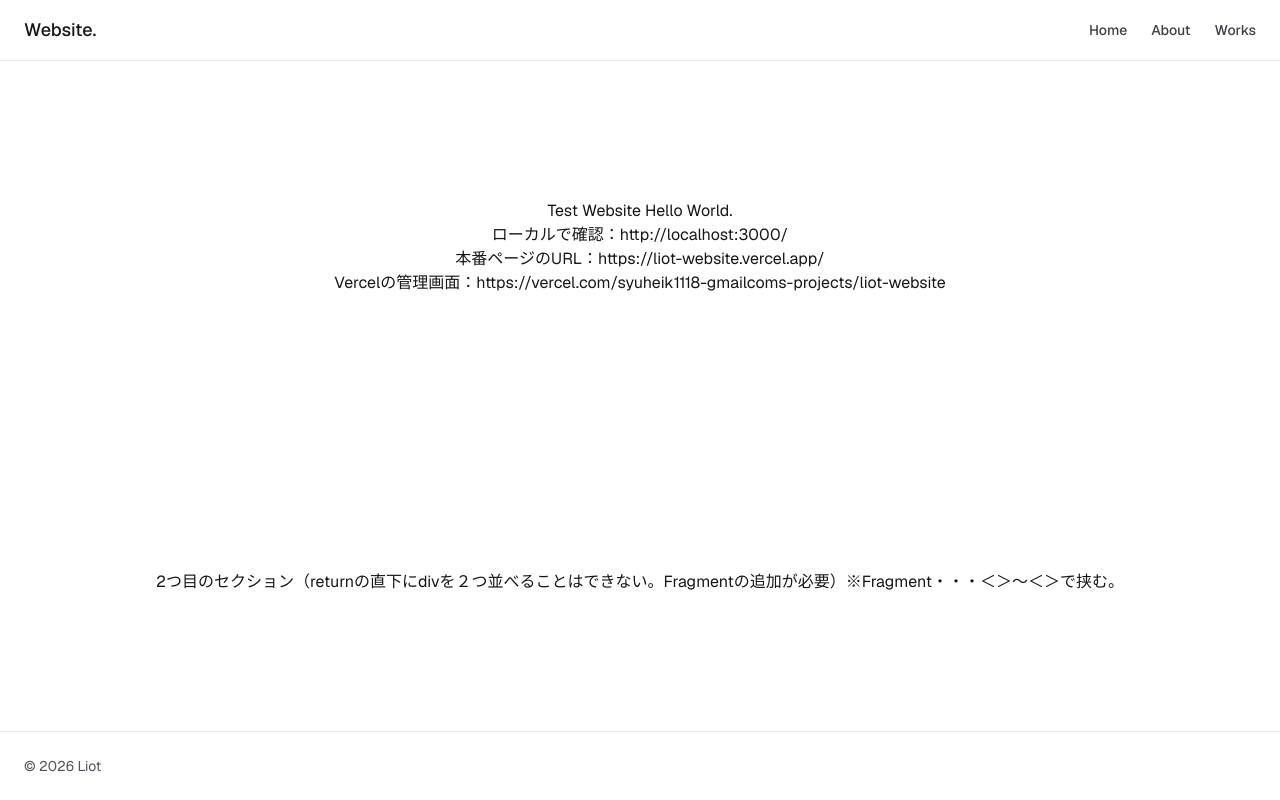
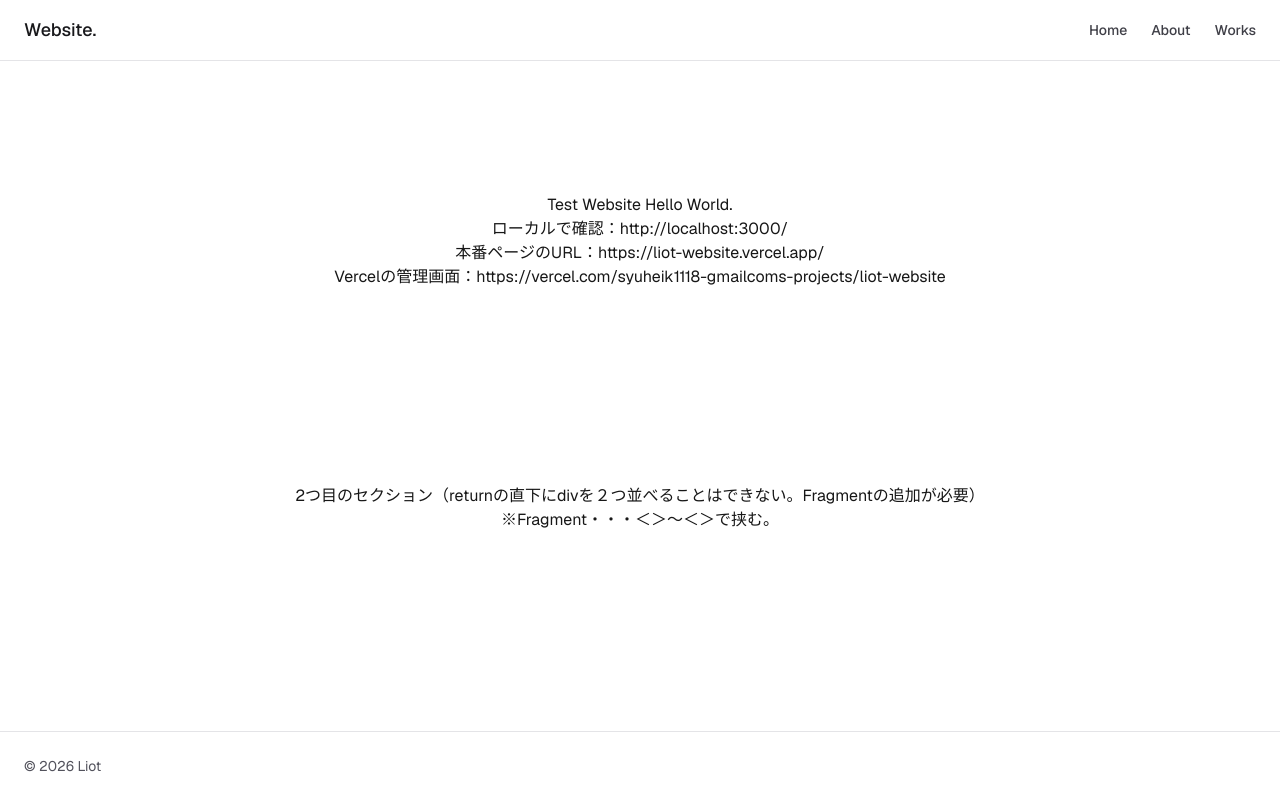
Before and after one commit to kams3261/liot-website, a Next.js app: page / in a window 1280 px wide. Built offline with nearby package versions, Linux system fonts and the light colour scheme.

Commit message:
CSS調整

```diff
--- a/src/app/page.tsx
+++ b/src/app/page.tsx
@@ -17,7 +17,7 @@ export default async function Home() {
           Vercelの管理画面：https://vercel.com/syuheik1118-gmailcoms-projects/liot-website</p>
       </div>
 
-      <div className="mx-auto flex w-full max-w-7xl flex-1 items-center justify-center py-10 text-center sm:py-16">
+      <div className="mx-auto w-full max-w-7xl flex-1 items-center justify-center py-10 text-center sm:py-16">
         <p>2つ目のセクション（returnの直下にdivを２つ並べることはできない。Fragmentの追加が必要）</p>
         <p>※Fragment・・・＜＞〜＜＞で挟む。</p>
       </div>
```
